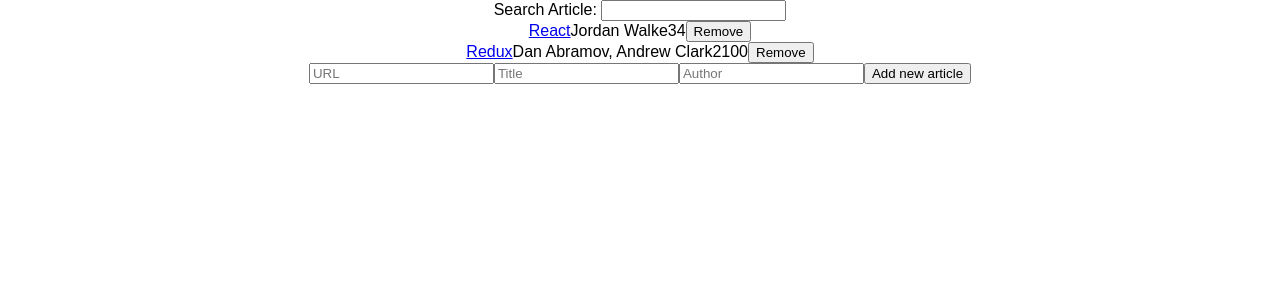
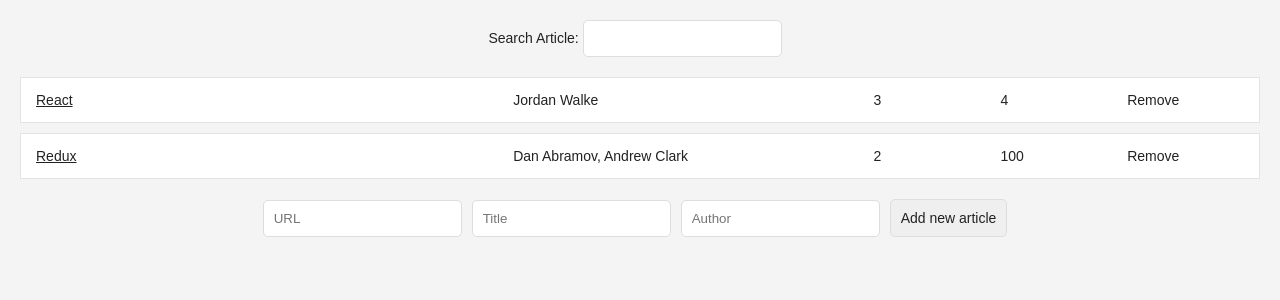
Before and after one commit to wakim/the-road-to-react, a React (Create React App) app: page / in a window 1280 px wide. Shown: the top 300 px of the page. Built offline with nearby package versions, Linux system fonts and the light colour scheme; the HTML template or start-up script is replaced by a standard one.

Commit message:
Apply some stiyles to components

```diff
--- a/src/App.js
+++ b/src/App.js
@@ -23,13 +23,7 @@
   }
 ];
 
-function Search(props) {
-  const {
-    value,
-    onChange,
-    children,
-  } = props;
-
+function Search({value, onChange, children}) {
   return (
     <form>
       {children}
@@ -41,30 +35,35 @@
   );
 }
 
-function Table(props) {
-  const {
-    list,
-    pattern,
-    onRemove
-  } = props;
-
+function Table({list, pattern, onRemove}) {
   const isSearched = item => !pattern || item.title.toLowerCase().includes(pattern.toLowerCase());
 
+  const largeColumn = {
+    width: '40%',
+  };
+  const midColumn = {
+    width: '30%',
+  };
+  const smallColumn = {
+    width: '10%',
+  };
+
   return (
-    <div>
+    <div className="table">
       {
         list.sort((item1, item2) => item1.order - item2.order)
             .filter(isSearched)
             .map(item =>
-              <div key={item.objectID}>
-                <span>
+              <div key={item.objectID} className="table-row">
+                <span style={largeColumn}>
                   <a href={item.url}>{item.title}</a>
                 </span>
-                <span>{item.author}</span>
-                <span>{item.numComments}</span>
-                <span>{item.points}</span>
-                <span>
+                <span style={midColumn}>{item.author}</span>
+                <span style={smallColumn}>{item.numComments}</span>
+                <span style={smallColumn}>{item.points}</span>
+                <span style={smallColumn}>
                   <button
+                    className="button-inline"
                     onClick={() => onRemove(item.objectID)}>Remove</button>
                 </span>
               </div>)
@@ -115,7 +114,7 @@
         <input type="text" required="required" value={url} onChange={(e) => this.onTextChanged(e, "url")} placeholder="URL" />
         <input type="text" required="required" value={title} onChange={(e) => this.onTextChanged(e, "title")} placeholder="Title" />
         <input type="text" required="required" value={author} onChange={(e) => this.onTextChanged(e, "author")} placeholder="Author" />
-        <input type="submit" value={children} />
+        <input type="submit" value={children} className="button" />
       </form>
     );
   }
@@ -173,15 +172,19 @@
     } = this.state;
 
     return (
-      <div className="App">
-        <Search
-          value={searchTerm}
-          onChange={this.onSearchChange}>Search Article: </Search>
+      <div className="page">
+        <div className="interactions">
+          <Search
+            value={searchTerm}
+            onChange={this.onSearchChange}>Search Article: </Search>
+        </div>
         <Table
           list={list}
           pattern={searchTerm}
           onRemove={this.onRemove} />
-        <NewArticle onAdd={this.onAdd}>Add new article</NewArticle>
+        <div className="interactions">
+          <NewArticle onAdd={this.onAdd}>Add new article</NewArticle>
+        </div>
       </div>
     );
   }
--- a/src/index.css
+++ b/src/index.css
@@ -3,3 +3,115 @@
   padding: 0;
   font-family: sans-serif;
 }
+
+body {
+  color: #222;
+  background: #f4f4f4;
+  font: 400 14px CoreSans, Arial, sans-serif;
+}
+
+a {
+  color: #222;
+}
+
+a:hover {
+  text-decoration: underline;
+}
+
+ul, li {
+  list-style: none;
+  padding: 0;
+  margin: 0;
+}
+
+input {
+  padding: 10px;
+  border-radius: 5px;
+  outline: none;
+  margin-right: 10px;
+  border: 1px solid #dddddd;
+}
+
+button {
+  padding: 10px;
+  border-radius: 5px;
+  border: 1px solid #dddddd;
+  background: transparent;
+  color: #808080;
+  cursor: pointer;
+}
+
+button:hover {
+  color: #222;
+}
+
+*:focus {
+  outline: none;
+}
+
+.page {
+  margin: 20px;
+}
+
+.interactions {
+  text-align: center;
+}
+
+.table {
+  margin: 20px 0;
+}
+
+.table-header {
+  display: flex;
+  line-height: 24px;
+  font-size: 16px;
+  padding: 0 10px;
+  justify-content: space-between;
+}
+
+.table-empty {
+  margin: 200px;
+  text-align: center;
+  font-size: 16px;
+}
+
+.table-row {
+  display: flex;
+  line-height: 24px;
+  white-space: nowrap;
+  margin: 10px 0;
+  padding: 10px;
+  background: #ffffff;
+  border: 1px solid #e3e3e3;
+}
+
+.table-header>span {
+  overflow: hidden;
+  text-overflow: ellipsis;
+  padding: 0 5px;
+}
+
+.table-row>span {
+  overflow: hidden;
+  text-overflow: ellipsis;
+  padding: 0 5px;
+}
+
+.button-inline {
+  border-width: 0;
+  background: transparent;
+  padding: 0;
+}
+
+.button, .button-inline {
+  color: inherit;
+  text-align: inherit;
+  -webkit-font-smoothing: inherit;
+  font-size: inherit;
+  cursor: pointer;
+}
+
+.button-active {
+  border-radius: 0;
+  border-bottom: 1px solid #38BB6C;
+}
```
